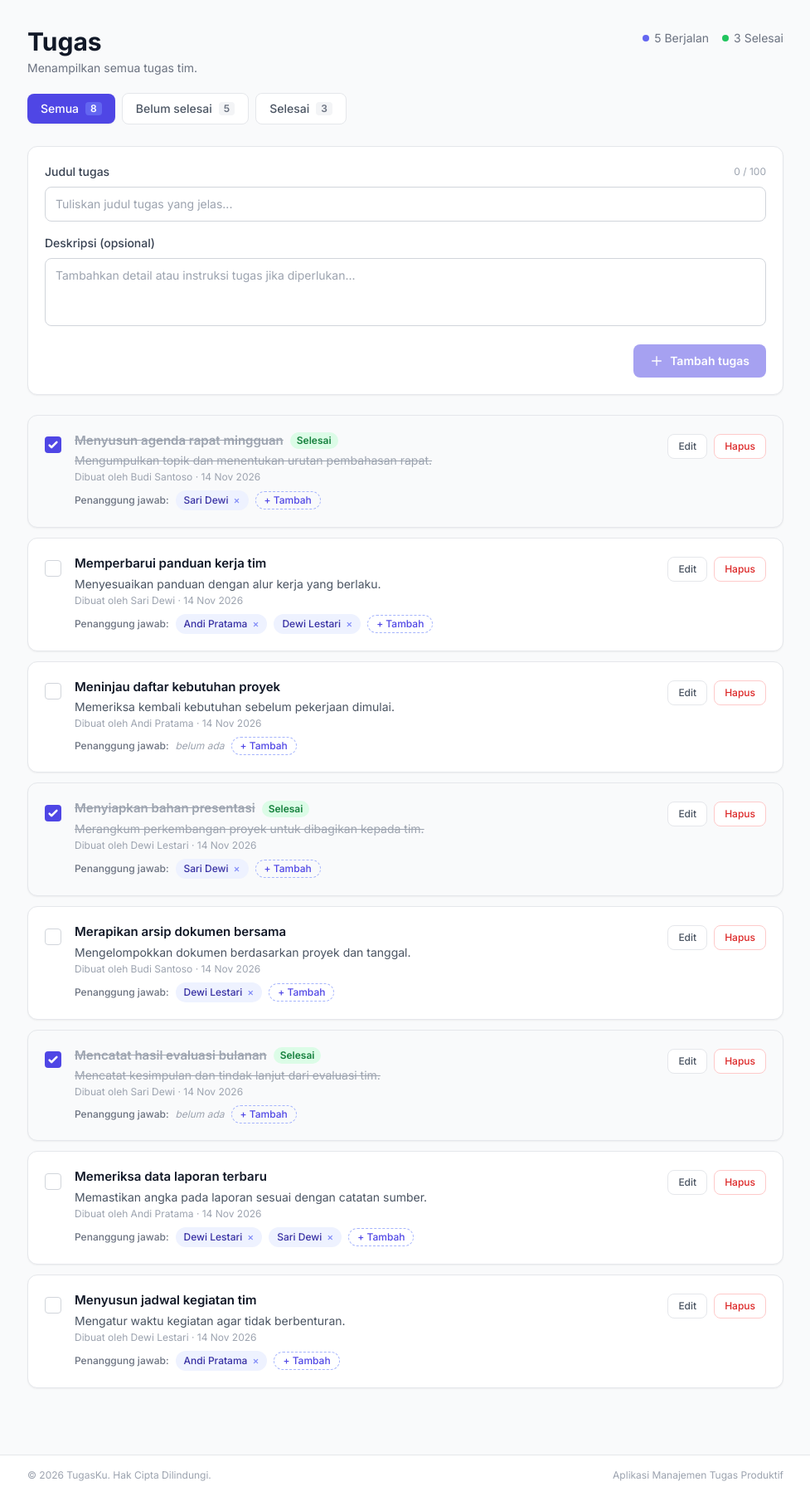
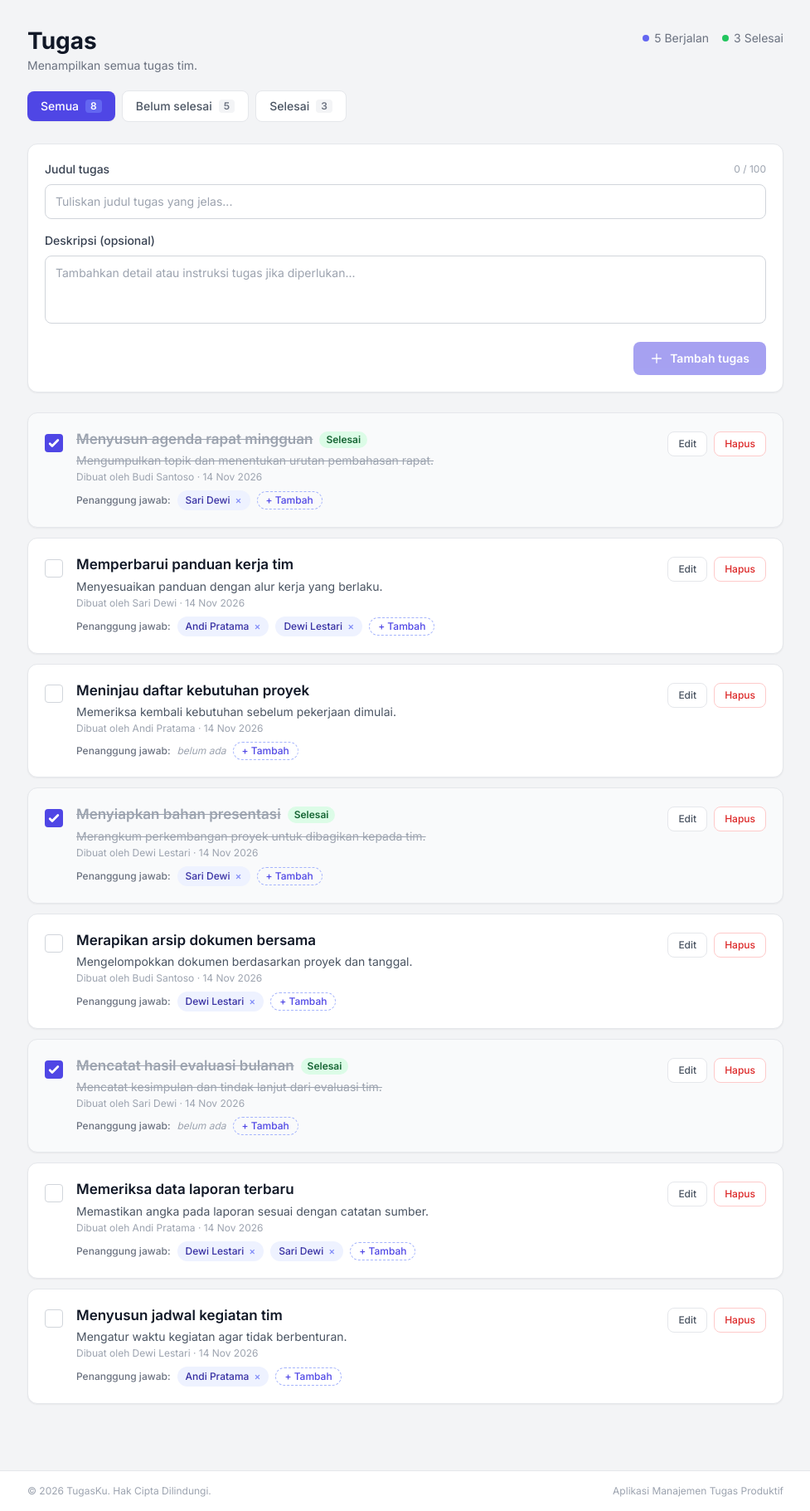
Before and after one commit to qruzeetaprasna/task-manager, a Laravel app: page /tasks in a window 1280 px wide. Shown: the part 65-1886 px from the top of the page at 83% size, without its empty margins (151-1128 px from the left). Before the commit the page ends 1850 px from the top, so only its background shows below. Run offline with Laravel 12, Linux system fonts and the light colour scheme; a user stored in the database is signed in; data comes from the database, SQL or seed files in the repository; style sheets or scripts are compiled from the project's sources.

Commit message:
fix: update background color and adjust heading sizes for better readability

```diff
--- a/resources/views/layouts/app.blade.php
+++ b/resources/views/layouts/app.blade.php
@@ -14,7 +14,7 @@
         <!-- Scripts & Styles -->
         @vite(['resources/css/app.css', 'resources/js/app.js'])
     </head>
-    <body class="font-sans antialiased bg-gray-50 text-gray-900">
+    <body class="font-sans antialiased bg-gray-100 text-gray-900">
         <div class="flex flex-col min-h-screen">
 
             @include('layouts.navigation')
--- a/resources/views/tasks/index.blade.php
+++ b/resources/views/tasks/index.blade.php
@@ -81,7 +81,7 @@
              "
              class="flex items-start justify-between mb-5">
             <div>
-                <h1 class="text-3xl font-bold text-gray-900 leading-tight">Tugas</h1>
+                <h1 class="text-[28px] font-bold text-gray-900 leading-tight">Tugas</h1>
                 <p class="text-sm text-gray-500 mt-0.5">
                     @if (Auth::user()->isAdmin())
                         Menampilkan semua tugas tim.
@@ -306,6 +306,8 @@
                         isDone: {{ $task->is_done ? 'true' : 'false' }},
                         deleted: false,
                         updating: false,
+                        assigneeStoreUrl: @js(route('tasks.assignees.store', $task)),
+                        assigneeDestroyUrlTemplate: @js(route('tasks.assignees.destroy', [$task, '__ASSIGNEE_ID__'])),
                         assignees: @js($task->assignees->sortBy('name', SORT_NATURAL | SORT_FLAG_CASE)->map(fn($u) => ['id' => $u->id, 'name' => $u->name])->values()),
                         allUsers: @js($users->map(fn($u) => ['id' => $u->id, 'name' => $u->name])->values()),
                         openAddAssignee: false,
@@ -320,7 +322,7 @@
                             this.addingAssignee = true;
                             try {
                                 const csrfToken = document.querySelector('meta[name=\'csrf-token\']')?.getAttribute('content');
-                                const response = await fetch(`/tasks/${this.id}/assignees`, {
+                                const response = await fetch(this.assigneeStoreUrl, {
                                     method: 'POST',
                                     headers: {
                                         'Content-Type': 'application/json',
@@ -351,7 +353,8 @@
                             this.removingAssigneeId = userId;
                             try {
                                 const csrfToken = document.querySelector('meta[name=\'csrf-token\']')?.getAttribute('content');
-                                const response = await fetch(`/tasks/${this.id}/assignees/${userId}`, {
+                                const destroyUrl = this.assigneeDestroyUrlTemplate.replace('__ASSIGNEE_ID__', encodeURIComponent(userId));
+                                const response = await fetch(destroyUrl, {
                                     method: 'DELETE',
                                     headers: {
                                         'Accept': 'application/json',
@@ -423,12 +426,12 @@
                                        :checked="isDone"
                                        @change="toggleDone()"
                                        :disabled="updating"
-                                       class="w-5 h-5 rounded border-gray-300 text-indigo-600 accent-indigo-600 focus:ring-indigo-500 cursor-pointer disabled:opacity-50"
+                                       class="w-[22px] h-[22px] rounded border-gray-300 text-indigo-600 accent-indigo-600 focus:ring-indigo-500 cursor-pointer disabled:opacity-50"
                                        aria-label="Status tugas: {{ $task->title }}">
                             @else
                                 <input type="checkbox"
                                        :checked="isDone"
-                                       class="w-5 h-5 rounded border-gray-300 text-indigo-600 accent-indigo-600 cursor-not-allowed opacity-60"
+                                       class="w-[22px] h-[22px] rounded border-gray-300 text-indigo-600 accent-indigo-600 cursor-not-allowed opacity-60"
                                        aria-label="Status tugas: {{ $task->title }}"
                                        disabled>
                             @endcan
@@ -439,13 +442,13 @@
 
                             {{-- Judul + pill Selesai --}}
                             <div class="flex items-center gap-2 flex-wrap">
-                                <h3 class="text-[15px] font-semibold leading-snug transition-colors"
+                                <h3 class="text-[17px] font-semibold leading-snug transition-colors"
                                     :class="isDone ? 'text-gray-400 line-through' : 'text-gray-900'"
                                     x-text="title">
                                     {{ $task->title }}
                                 </h3>
                                 <span x-show="isDone"
-                                      class="inline-flex items-center px-2 py-0.5 rounded-full text-xs font-semibold bg-green-100 text-green-700">
+                                      class="inline-flex items-center px-2 py-0.5 rounded-full text-xs font-semibold bg-green-100 text-green-800">
                                     Selesai
                                 </span>
                             </div>
@@ -504,6 +507,8 @@
                                         <button type="button"
                                                 @click="openAddAssignee = !openAddAssignee"
                                                 :disabled="addingAssignee"
+                                                :aria-expanded="openAddAssignee"
+                                                :aria-controls="'assignee-options-' + id"
                                                 class="inline-flex items-center gap-1 text-xs font-medium px-2.5 py-0.5 rounded-full border border-dashed border-indigo-300 text-indigo-600 hover:text-indigo-800 hover:border-indigo-400 focus:outline-none focus:ring-2 focus:ring-indigo-500 focus:ring-offset-1 transition-colors disabled:opacity-50">
                                             <template x-if="!addingAssignee">
                                                 <span>+ Tambah</span>
@@ -522,6 +527,7 @@
                                         {{-- Dropdown pilihan anggota --}}
                                         <div x-show="openAddAssignee"
                                              x-cloak
+                                             id="assignee-options-{{ $task->id }}"
                                              x-transition:enter="transition ease-out duration-100"
                                              x-transition:enter-start="transform opacity-0 scale-95"
                                              x-transition:enter-end="transform opacity-100 scale-100"
```
